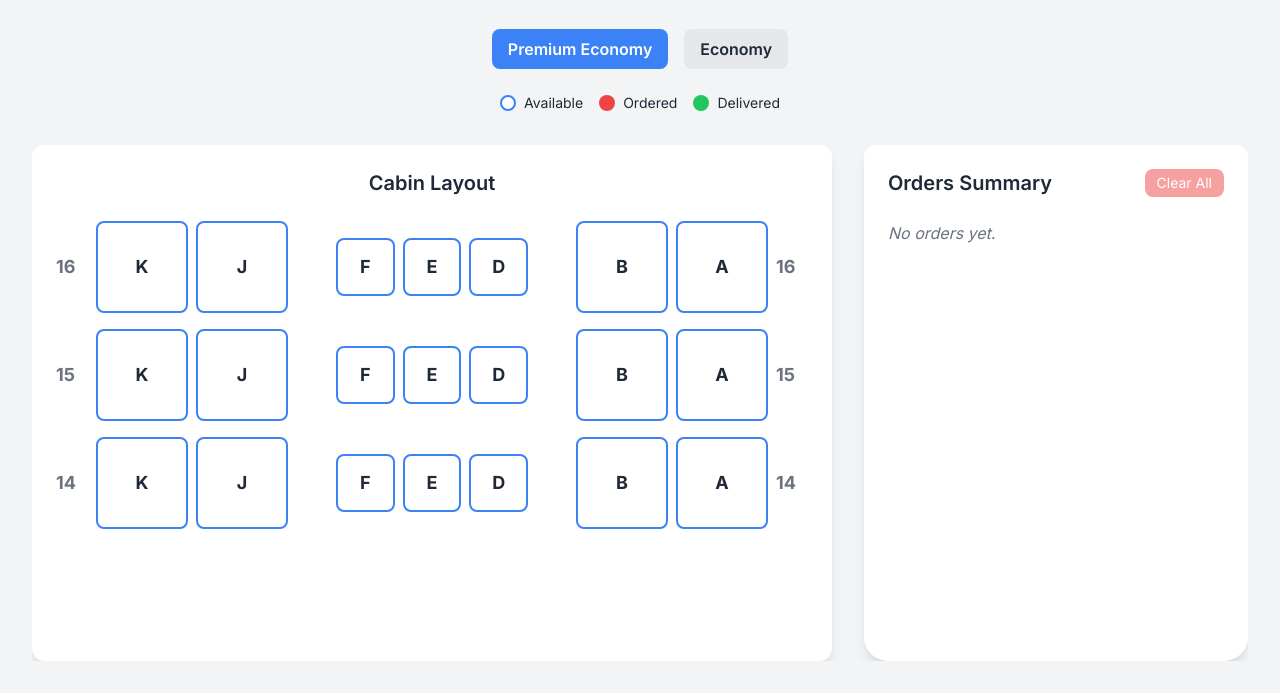
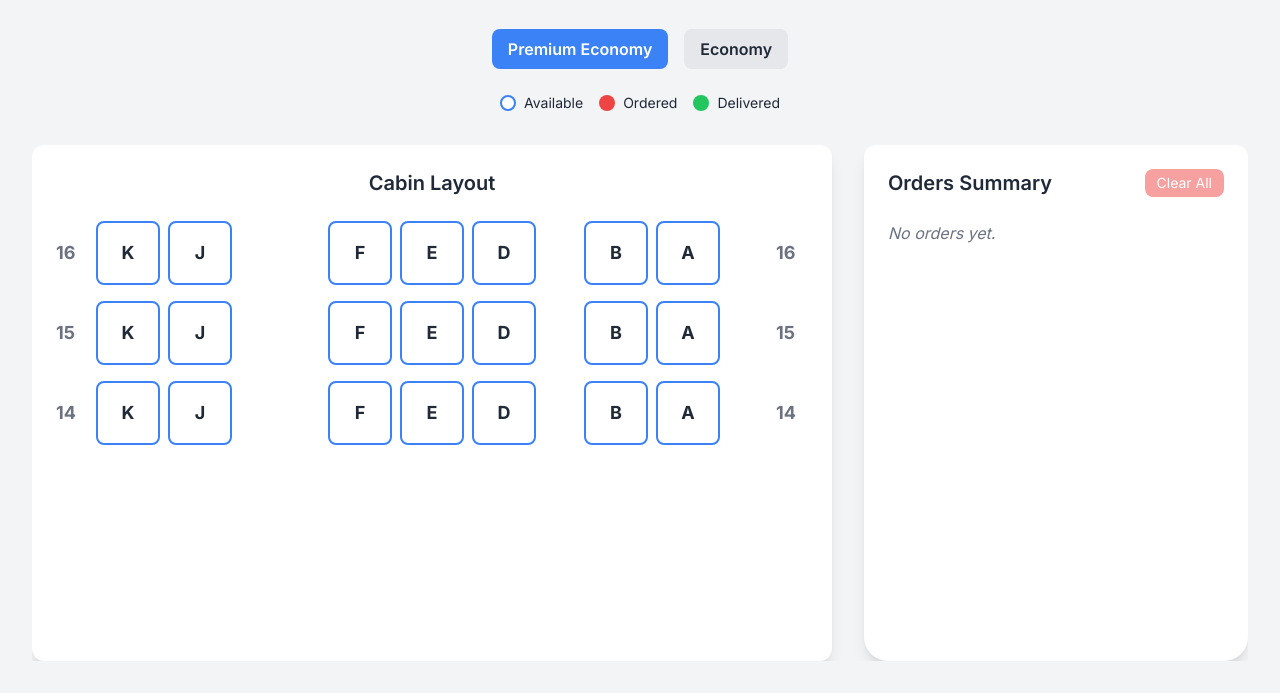
Before and after one commit to adriacp96/seats, a plain HTML site: page index.html in a window 1280 px wide. Shown: the part 107-800 px from the top of the page. Drawn offline with nearby package versions, Linux system fonts and the light colour scheme.

Commit message:
Update index.html

```diff
--- a/index.html
+++ b/index.html
@@ -422,8 +422,8 @@
                     groupEl.className = 'flex space-x-1 sm:space-x-2 flex-1';
                     group.seats.forEach(seatLetter => {
                         const seatEl = document.createElement('div');
-                        // Use flex-1 for seats to distribute space, aspect-square for ratio, and min-w to prevent extreme shrinking
-                        seatEl.className = 'seat flex-1 aspect-square min-w-[32px] sm:min-w-[40px] md:min-w-[48px] font-bold text-sm sm:text-lg bg-white dark:bg-gray-700 border-2 border-blue-500 dark:border-blue-600 rounded-lg cursor-pointer hover:bg-blue-100 dark:hover:bg-gray-600';
+                        // Use fixed width and height for seats to ensure consistent size
+                        seatEl.className = 'seat w-10 h-10 sm:w-14 sm:h-14 md:w-16 md:h-16 font-bold text-sm sm:text-lg bg-white dark:bg-gray-700 border-2 border-blue-500 dark:border-blue-600 rounded-lg cursor-pointer hover:bg-blue-100 dark:hover:bg-gray-600';
                         seatEl.dataset.seatId = `${rowNum}${seatLetter}`;
                         seatEl.textContent = seatLetter;
                         groupEl.appendChild(seatEl);
```
